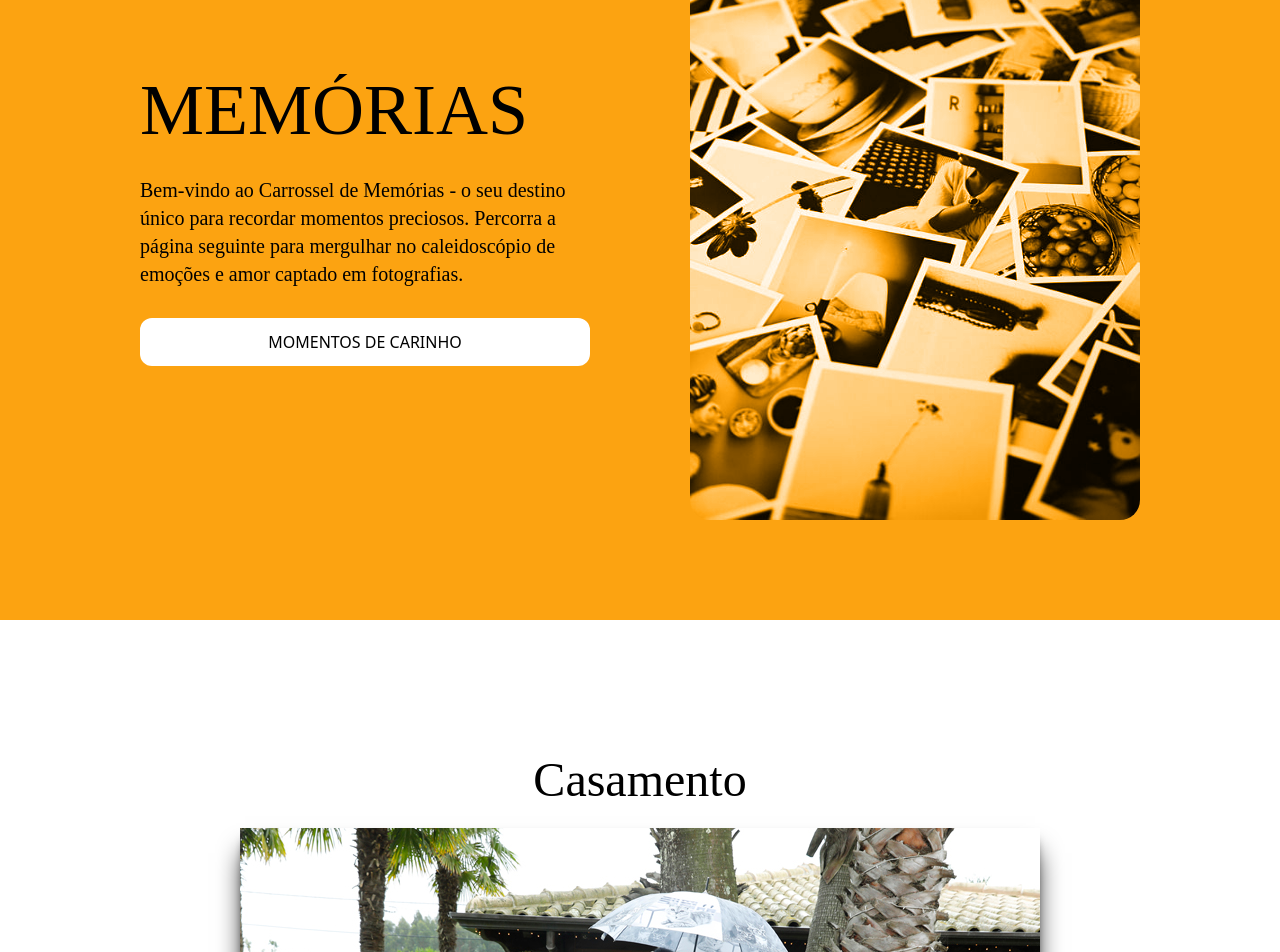
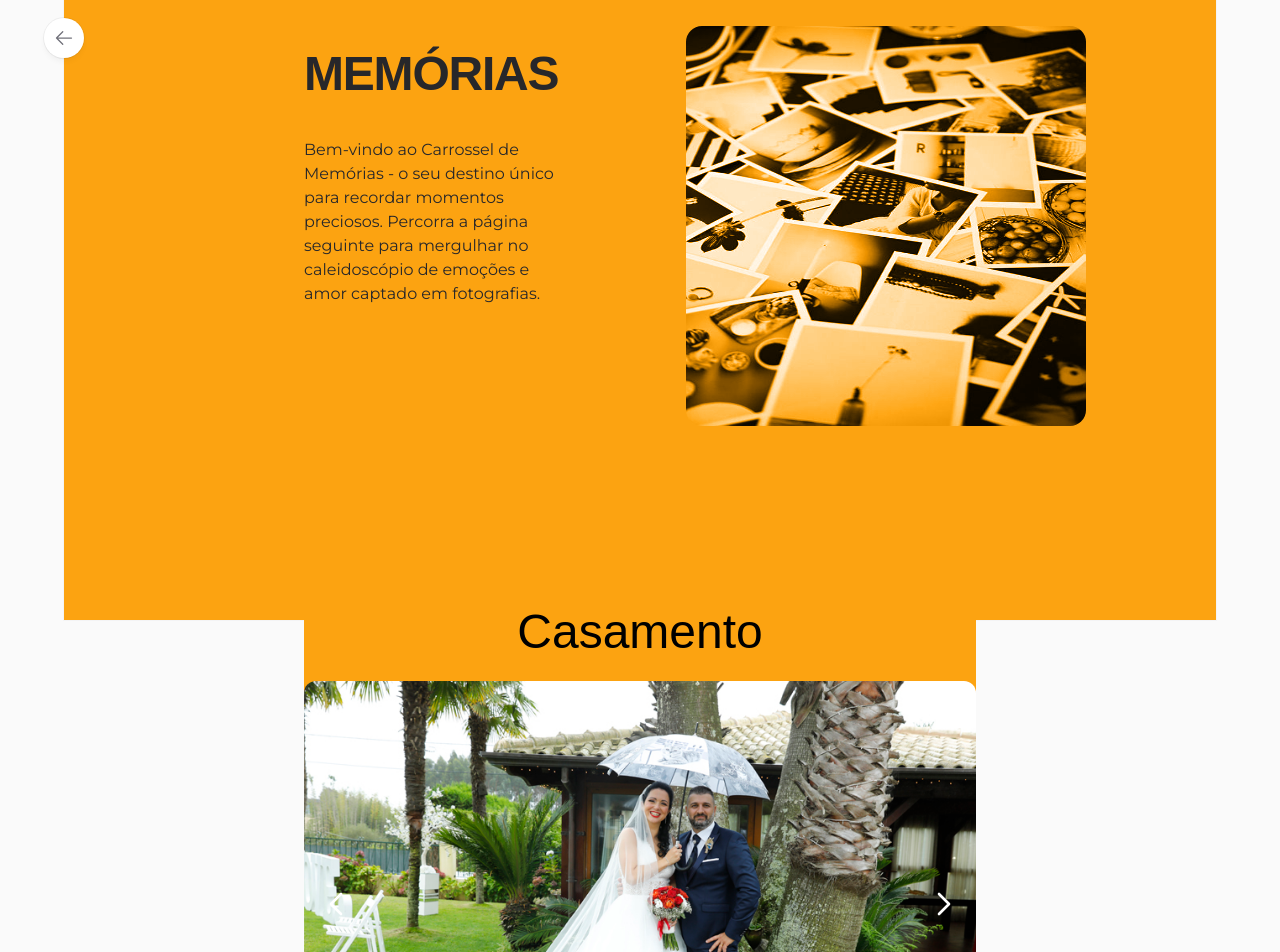
Before and after one commit to LuisTheRock/FotoMiranda, a React (Vite) app in the folder client_shirts/: page /memories in a window 1280 px wide. Shown: the part 180-1132 px from the top of the page. Built offline with nearby package versions, Linux system fonts and the light colour scheme.

Commit message:
Correction of Memories component to be well integrated with the website

```diff
--- a/client_shirts/src/components/ui/Carousel2.tsx
+++ b/client_shirts/src/components/ui/Carousel2.tsx
@@ -34,7 +34,7 @@ const Carousel2 = ({ images, altName, interval = 5000 }: CarouselProps) => {
       <img
         src={currentImage}
         alt={altName}
-        className={`z-10 h-full w-full object-cover`}
+        className={`z-10 h-full w-full object-cover rounded-xl`}
       />
 
       <div
--- a/client_shirts/src/pages/portfolio/DisplayPortSection.tsx
+++ b/client_shirts/src/pages/portfolio/DisplayPortSection.tsx
@@ -18,24 +18,18 @@ const DisplayPortSection = ({
 }: IShowPortfolio) => {
   return (
     <section
-      className={`${bg_color} flex min-h-screen justify-center items-center md:sticky relative top-0 select-none`}
+      className={`bg-[#fca311] dark:bg-zinc-900 flex h-screen md:sticky relative top-0 select-none`}
     >
-      <div
-        className={
-          'flex-col md:pb-5 pb-20 flex w-full items-center justify-center'
-        }
-      >
+      <div className={'flex flex-col max-w-full content-center justify-center'}>
         <h1
           className={
-            'flex-shrink-0 w-full h-auto whitespace-pre-wrap break-words max-w-full overflow-visible relative font-normal font-[Elsie] text-5xl tracking-normal leading-[1.2] text-center'
+            'relative font-light font-Dosis dark:text-zinc-100 text-5xl tracking-normal leading-[1.2] text-center'
           }
         >
           {t(title)}
         </h1>
-        <section className={'py-5'}>
-          <div className={`${layout.gridStartEnd} shadow-xl shadow-black`}>
-            <Carousel2 images={images} altName={altName} />
-          </div>
+        <section className={'mt-5'}>
+          <Carousel2 images={images} altName={altName} />
         </section>
       </div>
     </section>
--- a/client_shirts/src/pages/portfolio/Memories.tsx
+++ b/client_shirts/src/pages/portfolio/Memories.tsx
@@ -1,73 +1,93 @@
+import { ArrowLeftIcon } from '@heroicons/react/24/outline';
 import { t } from 'i18next';
+import { Link } from 'react-router-dom';
 
 import PhotoMemories from '../../assets/Bloglovin’.jfif';
 import { Footer } from '../../components/Footer';
+import Header from '../../components/Header';
 import PortfolioCarousel from './PortfolioCarousel';
 
 const Memories = () => (
-  <>
-    <section
+  <div className={'flex h-full flex-col bg-zinc-50 dark:bg-black'}>
+    <div className={'fixed inset-0 flex justify-center sm:px-8'}>
+      <div className={'flex w-full max-w-7xl lg:px-8'}>
+        <div
           className={
-        'box-border flex-shrink-0 w-full h-min flex md:flex-row flex-col justify-center items-center md:p-24 p-5 bg-[#fca311] md:min-h-[800px] overflow-hidden relative content-center flex-nowrap'
+            'w-full ring-1 bg-[#fca311] ring-zinc-100 dark:bg-zinc-900 dark:ring-zinc-300/20'
+          }
+        />
+      </div>
+    </div>
+    <div className={'relative'}>
+      <Header />
+      <main>
+        <section className={'sm:px-8 mt-16 lg:mt-32'}>
+          <div className={'mx-auto max-w-7xl lg:px-8'}>
+            <div className={'relative px-4 sm:px-8 lg:px-12'}>
+              <div className={'mx-auto max-w-2xl lg:max-w-5xl'}>
+                <div className={'xl:relative'}>
+                  <div className={'mx-auto max-w-2xl'}>
+                    <Link
+                      to={'..'}
+                      aria-label={'Go back'}
+                      type={'button'}
+                      className={
+                        'group mb-8 flex h-10 w-10 items-center justify-center rounded-full bg-white shadow-md shadow-zinc-800/5 ring-1 ring-zinc-900/5 transition dark:border dark:border-zinc-700/50 dark:bg-zinc-800 dark:ring-0 dark:ring-white/10 dark:hover:border-zinc-700 dark:hover:ring-white/20 lg:absolute lg:-left-5 lg:-mt-2 lg:mb-0 xl:-top-1.5 xl:left-0 xl:mt-0'
                       }
                     >
-      <main
+                      <ArrowLeftIcon
                         className={
-          'flex-shrink-0 w-[1000px] h-min flex md:flex-row flex-col md:justify-center justify-start items-center max-w-full overflow-hidden relative content-center flex-nowrap md:gap-[100px] gap-7'
+                          'h-5 w-5 stroke-zinc-500 transition group-hover:stroke-zinc-700 dark:stroke-zinc-500 dark:group-hover:stroke-zinc-400'
+                        }
+                      />
+                    </Link>
+                    <article>
+                      <div
+                        className={
+                          'flex md:flex-row flex-col justify-between md:gap-32 gap-14'
                         }
                       >
-        <article
-          className={
-            'flex-shrink-0 md:flex-1 md:w-px w-full h-min flex flex-col justify-center items-start overflow-hidden relative content-start flex-nowrap gap-[30px]'
-          }
-        >
+                        <header className={'flex flex-col'}>
                           <h1
                             className={
-              'flex-shrink-0 w-full h-auto whitespace-pre relative font-normal font-[Elise] laptops:text-7xl text-6xl tracking-normal uppercase leading-[1] md:text-left text-center'
+                              'mt-6 text-4xl font-bold tracking-tight font-Dosis uppercase text-zinc-800 dark:text-zinc-100 sm:text-5xl'
                             }
                           >
                             {t('memoriesTitle')}
                           </h1>
                           <p
                             className={
-              'flex-shrink-0 w-full h-auto whitespace-pre-wrap break-words relative font-normal font-[Albert-Sans-Placeholder] text-xl tracking-normal leading-[1.4] md:text-left text-center'
+                              'mt-10 font-Montserrat text-base text-zinc-800 dark:text-zinc-100'
                             }
                           >
                             {t('memoriesBody')}
                           </p>
+                        </header>
 
-          <a
-            href={'#carousels'}
-            className={
-              'box-border flex-shrink-0 w-full h-min flex flex-row justify-center items-center p-3 bg-white overflow-hidden relative content-center flex-nowrap gap-3 rounded-xl'
-            }
-          >
-            <p
-              className={
-                'flex-shrink-0 w-auto h-auto whitespace-pre overflow-visible relative font-normal font-[Albert Sans, Albert Sans Placeholder] text-base tracking-normal uppercase leading-normal text-center'
-              }
-            >
-              {t('memoriesButtonTitle')}
-            </p>
-          </a>
-        </article>
                         <img
                           src={PhotoMemories}
-          alt={'fotoMiranda'}
+                          alt={'Memories'}
+                          loading={'lazy'}
                           className={
-            'flex-shrink-0 flex-1 md:w-px aspect-square md:h-[600px] h-[300px] block grayscale mix-blend-luminosity overflow-hidden relative bg-cover bg-no-repeat bg-center rounded-[20px]'
+                            'grayscale mix-blend-luminosity block rounded-2xl h-[400px] aspect-square inset-0'
                           }
                         />
-      </main>
-    </section>
-
+                      </div>
                       <PortfolioCarousel
                         idProps={'carousels'}
-      classNameProps={'md:px-24 px-5 py-14'}
+                        classNameProps={'mt-10'}
                       />
-
+                    </article>
+                  </div>
+                </div>
+              </div>
+            </div>
+          </div>
+        </section>
+      </main>
       <Footer />
-  </>
+    </div>
+  </div>
 );
 
 export default Memories;
```
Lines whose indentation alone changed are shown as unchanged.
